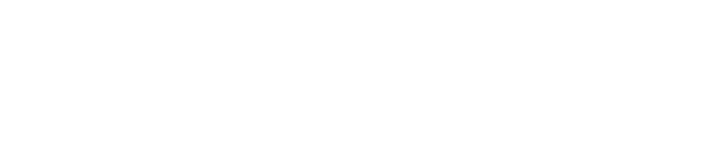
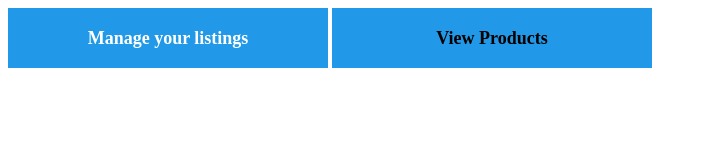
Before and after one commit to saurabh0406/test-shop, a plain HTML site: page index.html in a window 1280 px wide. Shown: the whole page, without its empty margins (0-707 px from the left). Drawn offline with Linux system fonts and the light colour scheme.

Commit message:
Making changes in index.html to include script and style. Added less file and compiled css as well

```diff
--- a/index.html
+++ b/index.html
@@ -2,8 +2,20 @@
 <html>
   <head>
     <title>Test Cart</title>
+    <link href="style/main.css" rel="stylesheet"/>
   </head>
   <body>
+  	<div id="container">
+  		<div class="btn btn-seller">Manage your listings</div>
+  		<div class="btn btn-customer">View Products</div>
 
+  		<div id="seller-section">
+
+  		</div>
+  		<div id="customer-section">
+
+  		</div>
+  	</div>
+  	<script data-main="script/config.js" src="script/libs/require.js"></script>
   </body>
 </html>
--- a/script/config.js
+++ b/script/config.js
@@ -0,0 +1,18 @@
+/*
+	This file is a requirejs config file which will keep all the configuration of dependencies and initial callback
+*/
+require.config({
+
+	deps: ['jquery'],
+	baseUrl: 'script',
+	callback: function(){
+		//calling script js
+		require(['script'])
+	},
+	paths:{
+		jquery: 'libs/jquery-2.1.4.min'
+	},
+	shim:{
+
+	}
+})
--- a/script/script.js
+++ b/script/script.js
@@ -0,0 +1,3 @@
+require(['jquery'], function($, amd){
+//anything on initialization
+})
--- /dev/null
+++ b/style/main.less
@@ -0,0 +1,33 @@
+html {
+    height: 100%;
+    width: 100%;
+    body {
+        height: 100%;
+        width: 100%;
+        #container {
+            height: 100%;
+            width: 100%;
+            .btn {
+                display: inline-block;
+                width: 300px;
+                height: 40px;
+                background-color: #2199e8;
+                padding: 10px;
+                text-align: center;
+                line-height: 40px;
+                font-size: 18px;
+                font-weight: bold;
+                cursor: pointer;
+                &:hover {
+                    background-color: #1583cc;
+                }
+                &.btn-seller {
+                    color: #fff;
+                }
+                &.btn-customer {
+                    color: #000;
+                }
+            }
+        }
+    }
+}
```
Also changed, not shown: style/main.css (added).
